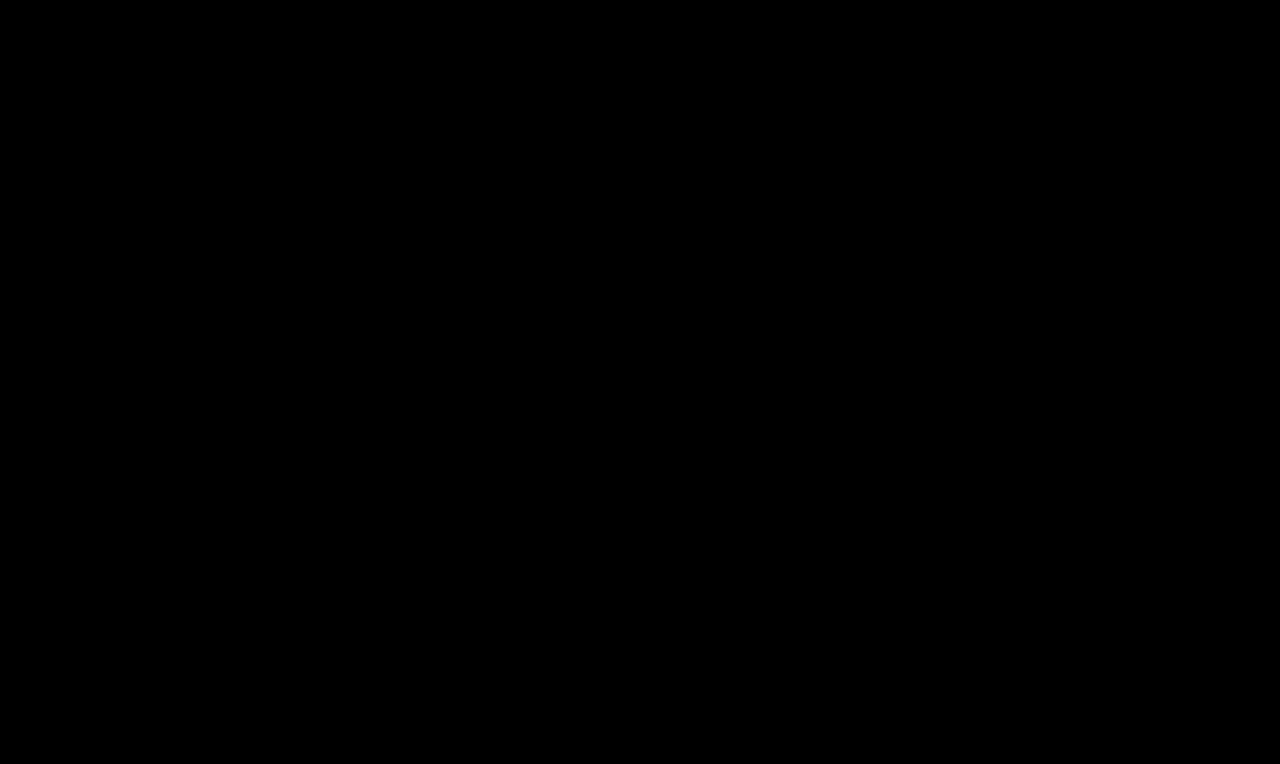
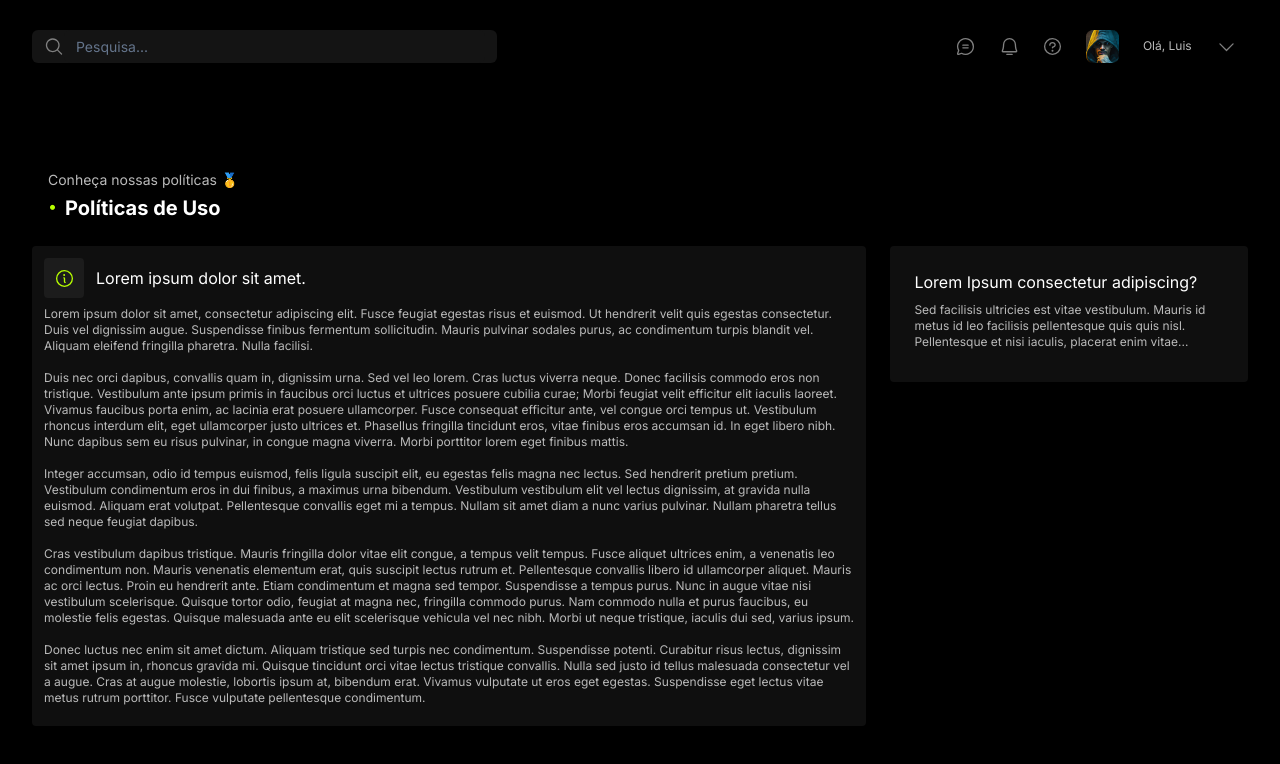
Before and after one commit to guihbrochado/tridar-2.0-front, a Next.js app: page /usagePolicies in a window 1280 px wide. Before the commit this address had no page. Shown: the top 764 px of the page. Built offline with nearby package versions, Linux system fonts and the light colour scheme.

Commit message:
created pages polictis

```diff
--- /dev/null
+++ b/src/app/(authenticated)/usagePolicies/page.tsx
@@ -0,0 +1,74 @@
+import { InputWithLabel } from "@/components/InputWithLabel";
+import React from "react";
+import * as Icon from "@phosphor-icons/react/dist/ssr";
+import { Textarea } from "@/components/ui/textarea";
+import { Button } from "@/components/ui/button";
+import Dot from "@/components/Dot";
+import CardSugestões from "@/components/CardSugestões";
+
+export default function UsagePolicies() {
+    return (
+        <div className="container py-9">
+            <div className="container mx-auto p-4">
+                <p className="text-gray-light text-sm mb-1">Conheça nossas políticas 🥇</p>
+                <div className="flex">
+                    <Dot />
+                    <p className=" mx-2 text-white text-xl mb-2 font-bold">Políticas de Uso</p>
+                </div>
+            </div>
+            <div className="flex w-[100%] items-start justify-center gap-6">
+                <div className="grid w-[70%] items-center gap-3">
+                    <div className="  w-full gap-3 bg-gray-bg-card p-3 rounded">
+                        <div className="flex items-center justify-start gap-3">
+
+                            <div className="flex items-center justify-center w-[40px] h-[40px] bg-gray-tridar rounded">
+                                <Icon.Info
+                                    size={21}
+                                    color='#B7FF00'
+                                />
+                            </div>
+
+                            <h3 className="text-white text-base ">
+                                Lorem ipsum dolor sit amet.
+                            </h3>
+                        </div>
+                        <div className="w-full">
+
+                            <h3 className="text-gray-light text-xs my-2">
+                                Lorem ipsum dolor sit amet, consectetur adipiscing elit. Fusce feugiat egestas risus et euismod. Ut hendrerit velit quis egestas consectetur. Duis vel dignissim augue. Suspendisse finibus fermentum sollicitudin. Mauris pulvinar sodales purus, ac condimentum turpis blandit vel. Aliquam eleifend fringilla pharetra. Nulla facilisi.
+                                <br />
+                                <br />
+                                Duis nec orci dapibus, convallis quam in, dignissim urna. Sed vel leo lorem. Cras luctus viverra neque. Donec facilisis commodo eros non tristique. Vestibulum ante ipsum primis in faucibus orci luctus et ultrices posuere cubilia curae; Morbi feugiat velit efficitur elit iaculis laoreet. Vivamus faucibus porta enim, ac lacinia erat posuere ullamcorper. Fusce consequat efficitur ante, vel congue orci tempus ut. Vestibulum rhoncus interdum elit, eget ullamcorper justo ultrices et. Phasellus fringilla tincidunt eros, vitae finibus eros accumsan id. In eget libero nibh. Nunc dapibus sem eu risus pulvinar, in congue magna viverra. Morbi porttitor lorem eget finibus mattis.
+                                <br />
+                                <br />
+                                Integer accumsan, odio id tempus euismod, felis ligula suscipit elit, eu egestas felis magna nec lectus. Sed hendrerit pretium pretium. Vestibulum condimentum eros in dui finibus, a maximus urna bibendum. Vestibulum vestibulum elit vel lectus dignissim, at gravida nulla euismod. Aliquam erat volutpat. Pellentesque convallis eget mi a tempus. Nullam sit amet diam a nunc varius pulvinar. Nullam pharetra tellus sed neque feugiat dapibus.
+                                <br />
+                                <br />
+                                Cras vestibulum dapibus tristique. Mauris fringilla dolor vitae elit congue, a tempus velit tempus. Fusce aliquet ultrices enim, a venenatis leo condimentum non. Mauris venenatis elementum erat, quis suscipit lectus rutrum et. Pellentesque convallis libero id ullamcorper aliquet. Mauris ac orci lectus. Proin eu hendrerit ante. Etiam condimentum et magna sed tempor. Suspendisse a tempus purus. Nunc in augue vitae nisi vestibulum scelerisque. Quisque tortor odio, feugiat at magna nec, fringilla commodo purus. Nam commodo nulla et purus faucibus, eu molestie felis egestas. Quisque malesuada ante eu elit scelerisque vehicula vel nec nibh. Morbi ut neque tristique, iaculis dui sed, varius ipsum.
+                                <br />
+                                <br />
+                                Donec luctus nec enim sit amet dictum. Aliquam tristique sed turpis nec condimentum. Suspendisse potenti. Curabitur risus lectus, dignissim sit amet ipsum in, rhoncus gravida mi. Quisque tincidunt orci vitae lectus tristique convallis. Nulla sed justo id tellus malesuada consectetur vel a augue. Cras at augue molestie, lobortis ipsum at, bibendum erat. Vivamus vulputate ut eros eget egestas. Suspendisse eget lectus vitae metus rutrum porttitor. Fusce vulputate pellentesque condimentum.
+                            </h3>
+                        </div>
+                    </div>
+                </div>
+
+                <div className="w-[30%] items-start justify-start">
+                    <div className=" flex w-full gap-3 bg-gray-bg-card p-6 rounded">
+                        <div className="w-full">
+                            <h3 className="text-white text-base ">
+                                Lorem Ipsum consectetur adipiscing?
+                            </h3>
+                            <h3 className="text-gray-light text-xs my-2">
+                                Sed facilisis ultricies est vitae vestibulum. Mauris id metus id leo facilisis pellentesque quis quis nisl. Pellentesque et nisi iaculis, placerat enim vitae...
+                            </h3>
+
+                        </div>
+
+                    </div>
+                </div>
+
+            </div>
+        </div>
+    );
+}
```
